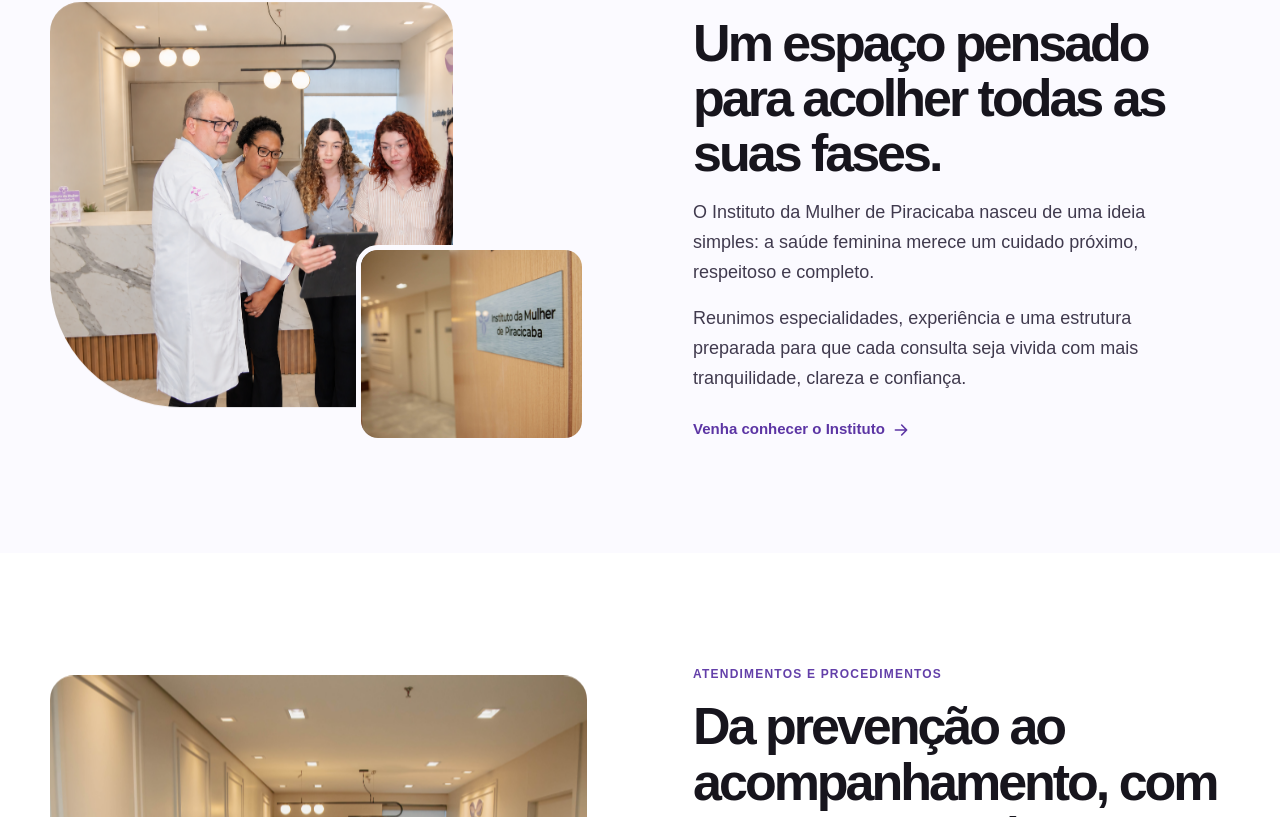
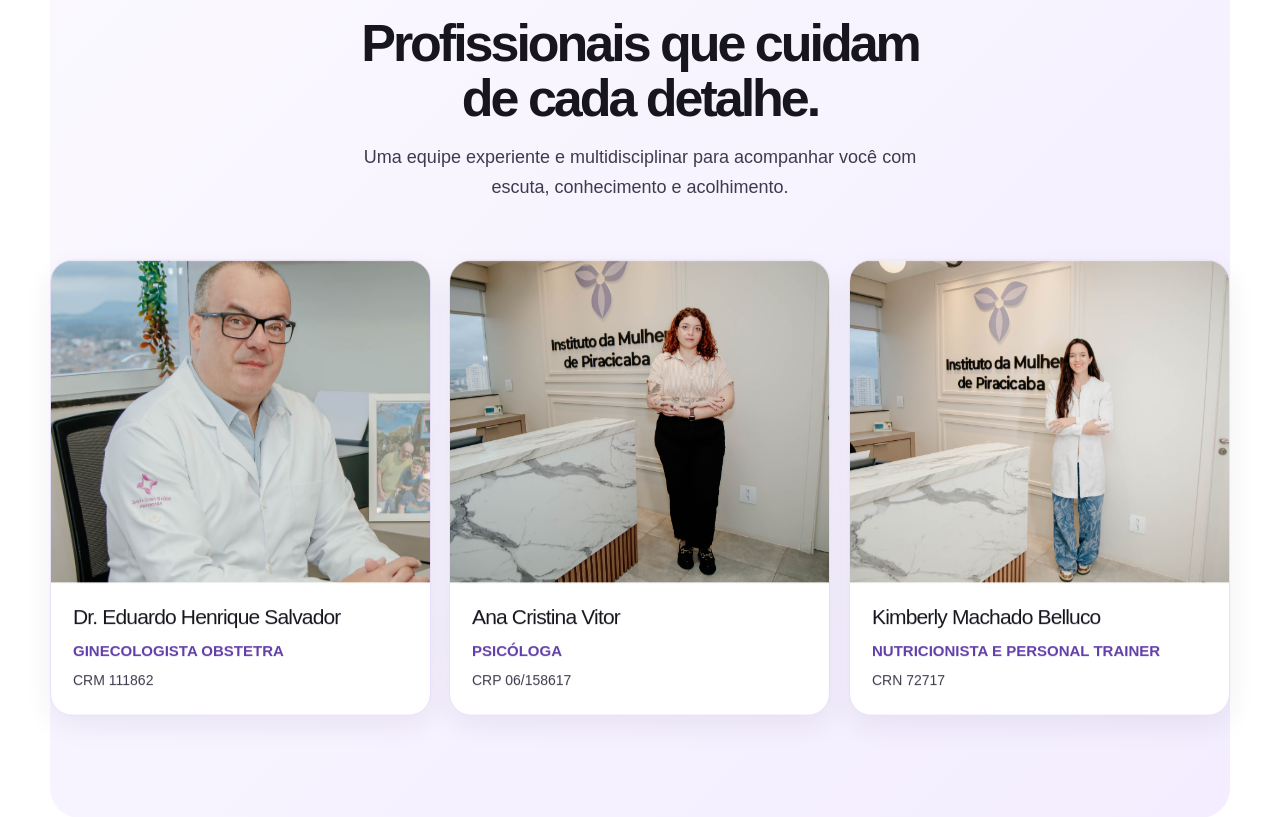
Before and after one commit to pgozetto/instituto_da_mulher, a Next.js app: page / in a window 1280 px wide. Shown: the part 1703-2520 px from the top of the page. Built offline with nearby package versions, Linux system fonts and the light colour scheme; no server answers.

Commit message:
Adiciona equipe de profissionais

```diff
--- a/app/globals.css
+++ b/app/globals.css
@@ -35,7 +35,7 @@ button { cursor: pointer; }
 .button-outline { border-color: #baabdd; color: #5f3db1; }
 .button-outline:hover { background: #faf8ff; }
 .header-cta { min-height: 46px; padding: 0 18px; }
-#inicio, #especialidades, #sobre, #estrutura, #contato { scroll-margin-top: 105px; }
+#inicio, #especialidades, #profissionais, #sobre, #estrutura, #contato { scroll-margin-top: 105px; }
 
 .hero { display: grid; gap: 58px; grid-template-columns: .92fr 1.08fr; min-height: 690px; padding-top: 84px; position: relative; }
 .hero-copy { align-self: center; padding-bottom: 102px; position: relative; z-index: 2; }
@@ -82,6 +82,17 @@ button { cursor: pointer; }
 .specialty-card p { color: var(--muted); font-size: 15px; line-height: 1.62; margin: 0; }
 .specialty-card a { align-items: center; color: #5c35a4; display: inline-flex; font-size: 14px; font-weight: 750; gap: 6px; margin-top: 21px; }
 
+.professionals-section { background: linear-gradient(135deg, #fbf9ff 0%, #f3edff 100%); border-radius: 30px; }
+.professionals-grid { display: grid; gap: 18px; grid-template-columns: repeat(3, 1fr); margin-top: 48px; }
+.professional-card { background: #fff; border: 1px solid #e8def9; border-radius: 22px; box-shadow: 0 10px 28px rgba(47, 28, 84, .07); overflow: hidden; transition: box-shadow .25s ease, transform .25s ease; }
+.professional-card:hover { box-shadow: 0 20px 38px rgba(59, 42, 94, .14); transform: translate3d(0, calc(var(--parallax-y, 0px) - 5px), 0); }
+.professional-photo { height: 322px; overflow: hidden; position: relative; }
+.professional-photo img { object-fit: cover; object-position: center 27%; }
+.professional-card-copy { padding: 22px 22px 24px; }
+.professional-card-copy h3 { color: var(--ink); font-size: 21px; letter-spacing: -.04em; line-height: 1.15; margin: 0; }
+.professional-role { color: #633fa9; font-size: 15px; font-weight: 750; margin: 11px 0 0; text-transform: uppercase; }
+.professional-registration { color: var(--muted); font-size: 14px; margin: 7px 0 0; }
+
 .story-section { background: #fbfaff; overflow: hidden; }
 .story-layout { align-items: center; display: grid; gap: 9%; grid-template-columns: 1fr 1fr; }
 .story-images { height: 450px; position: relative; }
@@ -104,7 +115,7 @@ button { cursor: pointer; }
 .gallery-section { background: #f7f4fd; }
 .gallery-header { align-items: end; display: flex; gap: 50px; justify-content: space-between; }
 .gallery-header > p { color: var(--muted); font-size: 16px; line-height: 1.65; margin: 0 0 17px; max-width: 390px; }
-.gallery-grid { display: grid; gap: 16px; grid-template-columns: 1.12fr .88fr .88fr; margin-top: 45px; }
+.gallery-grid { display: grid; gap: 16px; grid-template-columns: repeat(2, 1fr); margin-top: 45px; }
 .gallery-item { border-radius: 19px; height: 285px; overflow: hidden; position: relative; }
 .gallery-item-large { height: 360px; }
 .gallery-item img { object-fit: cover; transition: transform .5s ease; }
@@ -149,6 +160,7 @@ button { cursor: pointer; }
   .hero h1 { font-size: 64px; }
   .hero-booking-card { left: 0; right: 0; }
   .specialties-grid { grid-template-columns: repeat(2, 1fr); }
+  .professionals-grid { grid-template-columns: repeat(2, 1fr); }
   .contact-card { padding: 48px; }
 }
 
@@ -174,6 +186,8 @@ button { cursor: pointer; }
   .booking-submit { min-height: 48px; }
   .hero-actions { align-items: center; flex-direction: column; gap: 16px; }
   .specialties-grid { grid-template-columns: 1fr; margin-top: 32px; }
+  .professionals-grid { grid-template-columns: 1fr; margin-top: 32px; }
+  .professional-photo { height: 330px; }
   .specialty-card { min-height: 0; }
   .story-layout, .care-section, .contact-card { grid-template-columns: 1fr; }
   .story-layout, .care-section { gap: 40px; }
--- a/app/page.tsx
+++ b/app/page.tsx
@@ -36,6 +36,30 @@ const procedures = [
   "Exame preventivo (Papanicolau)",
 ];
 
+const professionals = [
+  {
+    image: "/images/medico.jpg",
+    name: "Dr. Eduardo Henrique Salvador",
+    registration: "CRM 111862",
+    role: "Ginecologista obstetra",
+    alt: "Dr. Eduardo Henrique Salvador, ginecologista obstetra",
+  },
+  {
+    image: "/images/ana-cristina.jpg",
+    name: "Ana Cristina Vitor",
+    registration: "CRP 06/158617",
+    role: "Psicóloga",
+    alt: "Ana Cristina Vitor, psicóloga",
+  },
+  {
+    image: "/images/kimberly.jpg",
+    name: "Kimberly Machado Belluco",
+    registration: "CRN 72717",
+    role: "Nutricionista e personal trainer",
+    alt: "Kimberly Machado Belluco, nutricionista e personal trainer",
+  },
+];
+
 export default function Home() {
   return (
     <main className="antialiased">
@@ -50,6 +74,7 @@ export default function Home() {
         </a>
         <nav className="desktop-nav" aria-label="Navegação principal">
           <a href="#especialidades">Especialidades</a>
+          <a href="#profissionais">Profissionais</a>
           <a href="#sobre">O Instituto</a>
           <a href="#estrutura">Estrutura</a>
           <a href="#contato">Contato</a>
@@ -119,6 +144,28 @@ export default function Home() {
         </div>
       </section>
 
+      <section id="profissionais" className="professionals-section section-shell section-space">
+        <div className="section-heading centered-heading">
+          <span className="eyebrow">Nossa equipe</span>
+          <h2>Profissionais que cuidam de cada detalhe.</h2>
+          <p>Uma equipe experiente e multidisciplinar para acompanhar você com escuta, conhecimento e acolhimento.</p>
+        </div>
+        <div className="professionals-grid">
+          {professionals.map((professional) => (
+            <article className="professional-card" data-parallax="0.018" key={professional.name}>
+              <div className="professional-photo image-hover">
+                <Image src={professional.image} alt={professional.alt} fill sizes="(max-width: 720px) 100vw, 33vw" />
+              </div>
+              <div className="professional-card-copy">
+                <h3>{professional.name}</h3>
+                <p className="professional-role">{professional.role}</p>
+                <p className="professional-registration">{professional.registration}</p>
+              </div>
+            </article>
+          ))}
+        </div>
+      </section>
+
       <section id="sobre" className="story-section section-space">
         <div className="section-shell story-layout">
           <div className="story-images">
@@ -168,7 +215,6 @@ export default function Home() {
             <p>Localizado em uma região de fácil acesso em Piracicaba, o Instituto foi pensado para oferecer conforto desde a chegada.</p>
           </div>
           <div className="gallery-grid">
-            <div className="gallery-item gallery-item-large image-hover" data-parallax="0.04"><Image src="/images/equipe-recepcao.jpg" alt="Profissional na recepção da clínica" fill sizes="(max-width: 900px) 100vw, 44vw" /></div>
             <div className="gallery-item image-hover" data-parallax="0.025"><Image src="/images/recepcionista-1.jpg" alt="Atendimento na recepção do Instituto" fill sizes="(max-width: 900px) 50vw, 25vw" /></div>
             <div className="gallery-item image-hover" data-parallax="0.035"><Image src="/images/recepcionista-2.jpg" alt="Equipe de atendimento do Instituto da Mulher" fill sizes="(max-width: 900px) 50vw, 25vw" /></div>
           </div>
```
Also changed, not shown: public/images/ana-cristina.jpg (added), public/images/kimberly.jpg (added).
